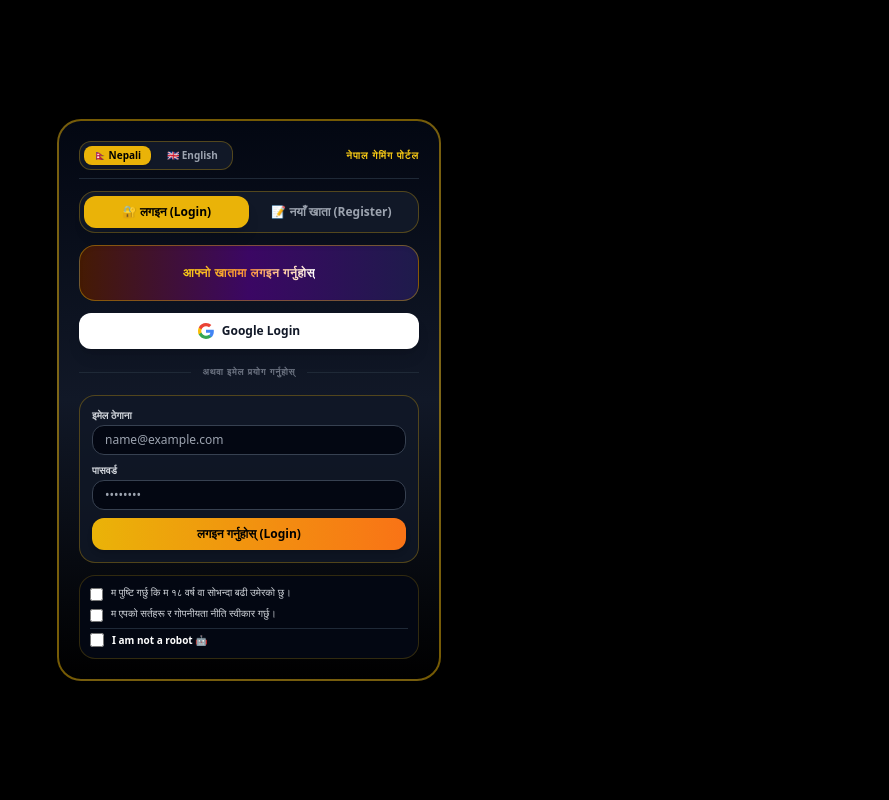
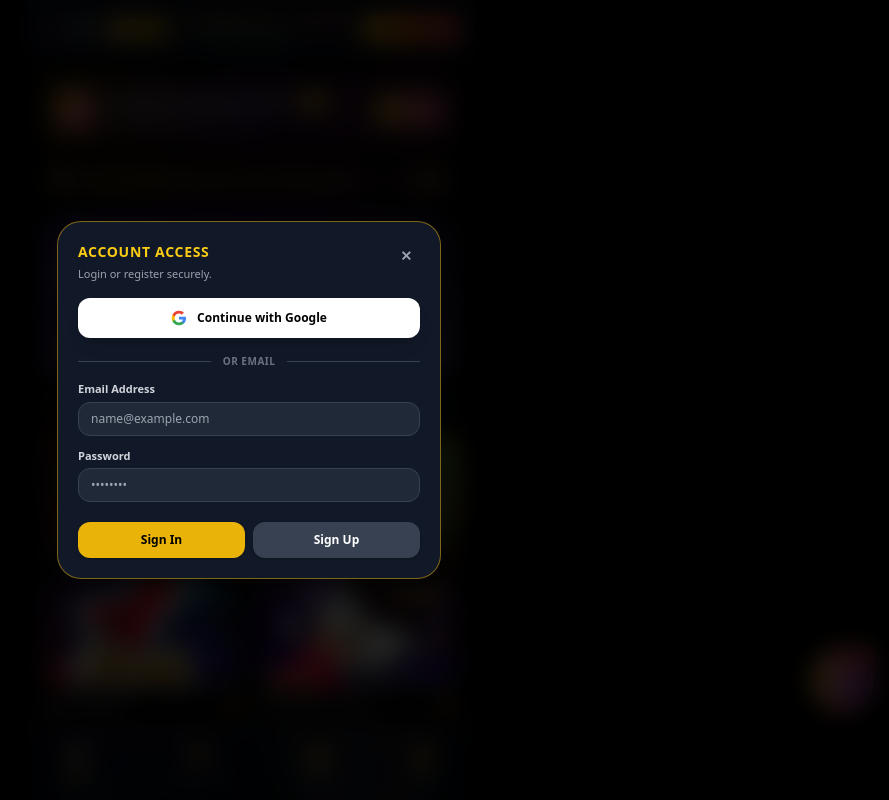
Before and after one commit to ramprakashyadav9820663427-png/arena-nepal-game, a Next.js app: page / in a window 1280 px wide. Shown: the top 800 px of the page, without its empty margins (391-1280 px from the left). Built offline with nearby package versions, Linux system fonts and the light colour scheme.

Commit message:
update code

```diff
--- a/app/components/AuthModal.tsx
+++ b/app/components/AuthModal.tsx
@@ -1,275 +1,337 @@
 'use client';
-import React, { useState } from 'react';
-import { supabase } from '@/lib/supabase';
 
-export default function AuthModal({ isOpen, onClose }: { isOpen: boolean; onClose: () => void }) {
-  const [lang, setLang] = useState<'NE' | 'EN'>('NE');
+import { useState } from 'react';
+import { supabase } from '../../lib/supabase';
 
-  // Tab state: 'login' ya 'signup' select karne ke liye
-  const [authMode, setAuthMode] = useState<'login' | 'signup'>('login');
+interface AuthModalProps {
+  isOpen: boolean;
+  onClose: () => void;
+}
 
-  // Inputs for Email Auth
+export default function AuthModal({ isOpen, onClose }: AuthModalProps) {
   const [email, setEmail] = useState('');
   const [password, setPassword] = useState('');
-  const [referralCode, setReferralCode] = useState(''); // Optional Referral Code (Sirf Signup ke liye helpful)
+  const [fullName, setFullName] = useState('');
+  const [nickname, setNickname] = useState('');
+  const [phone, setPhone] = useState('');
 
-  // Mandatory Legal Checkboxes
-  const [is18Plus, setIs18Plus] = useState(false);
-  const [isTermsAccepted, setIsTermsAccepted] = useState(false);
-  const [isNotRobot, setIsNotRobot] = useState(false);
+  const [isNewUserSetup, setIsNewUserSetup] = useState(false);
+  const [currentUser, setCurrentUser] = useState<any>(null);
+
+  const [loading, setLoading] = useState(false);
+  const [message, setMessage] = useState('');
+
+  // Generate or get unique device ID for single device restriction
+  const getDeviceId = () => {
+    let devId = localStorage.getItem('arena_device_id');
+    if (!devId) {
+      devId = 'dev_' + Math.random().toString(36).substring(2) + Date.now().toString(36);
+      localStorage.setItem('arena_device_id', devId);
+    }
+    return devId;
+  };
 
   if (!isOpen) return null;
 
-  const handleEmailAuth = async (e: React.FormEvent) => {
-    e.preventDefault();
-    if (!is18Plus || !isTermsAccepted || !isNotRobot) {
-      alert(lang === 'NE' ? '⚠️ कृपया तलका सबै बक्सहरूमा टिक लगाउनुहोस्।' : '⚠️ Please check all mandatory boxes below.');
+  // Check profile details and device security
+  const checkProfileDetails = async (userId: string, userEmail: string) => {
+    const deviceId = getDeviceId();
+
+    const { data: existingDeviceUsers } = await supabase
+      .from('profiles')
+      .select('id')
+      .eq('device_id', deviceId);
+
+    if (existingDeviceUsers && existingDeviceUsers.length > 0) {
+      const match = existingDeviceUsers.find((u: any) => u.id === userId);
+      if (!match) {
+        setMessage('⚠️ Security Alert: Multiple accounts from the same device are not allowed!');
+        await supabase.auth.signOut();
+        setLoading(false);
         return;
       }
-    if (!email || !password) {
-      alert(lang === 'NE' ? '⚠️ कृपया इमेल र पासवर्ड भर्नुहोस्।' : '⚠️ Please enter email and password.');
-      return;
     }
 
-    try {
-      if (authMode === 'login') {
-        // Sirf Login (Sign In)
-        const { error } = await supabase.auth.signInWithPassword({
-          email,
-          password,
-        });
+    const { data: profile } = await supabase
+      .from('profiles')
+      .select('*')
+      .eq('id', userId)
+      .single();
 
-        if (error) {
-          alert(lang === 'NE' ? '❌ गलत इमेल वा पासवर्ड!' : '❌ Invalid login credentials or user not found!');
-          return;
-        }
-
-        alert(lang === 'NE' ? '🎉 लगइन सफल भयो!' : '🎉 Login Successful!');
+    if (!profile || !profile.nickname || !profile.phone) {
+      setCurrentUser({ id: userId, email: userEmail });
+      setIsNewUserSetup(true);
+      setLoading(false);
     } else {
-        // Sirf Register (Sign Up)
-        const { error } = await supabase.auth.signUp({
-          email,
-          password,
-          options: {
-            data: {
-              referred_by: referralCode.trim() || null,
-            }
-          }
-        });
-
-        if (error) {
-          alert('Sign Up Error: ' + error.message);
-          return;
-        }
-
-        if (referralCode.trim()) {
-          localStorage.setItem('arena_referred_by', referralCode.trim());
-        }
-
-        alert(lang === 'NE' ? '🎉 खाता सफलतापूर्वक बन्यो!' : '🎉 Account Created Successfully!');
-      }
-
-      localStorage.setItem('arena_user_token', 'email_logged_in');
-      onClose();
-      window.location.reload();
-    } catch (err: any) {
-      alert('Error: ' + err.message);
+      setMessage('Login successful!');
+      setTimeout(() => window.location.reload(), 1000);
     }
   };
 
-  const handleGoogleAuth = async () => {
-    if (!is18Plus || !isTermsAccepted || !isNotRobot) {
-      alert(lang === 'NE' ? '⚠️ कृपया तलका सबै बक्सहरूमा टिक लगाउनुहोस्।' : '⚠️ Please check all mandatory boxes below.');
+  // Complete Profile Setup
+  const handleSaveProfile = async (e: React.FormEvent) => {
+    e.preventDefault();
+    if (!nickname || !phone) {
+      setMessage('Please enter both Nickname and Mobile Number.');
       return;
     }
+    setLoading(true);
+    setMessage('');
 
-    if (referralCode.trim()) {
-      localStorage.setItem('arena_referred_by', referralCode.trim());
+    const deviceId = getDeviceId();
+    const uniqueUid = 'AN-' + Math.floor(10000 + Math.random() * 90000);
+
+    const { error } = await supabase
+      .from('profiles')
+      .update({
+        full_name: fullName,
+        nickname: nickname,
+        phone: phone,
+        uid: uniqueUid,
+        device_id: deviceId
+      })
+      .eq('id', currentUser.id);
+
+    if (error) {
+      setMessage('Error saving profile: ' + error.message);
+      setLoading(false);
+    } else {
+      setMessage('Profile setup complete! Welcome to Arena Nepal.');
+      setTimeout(() => window.location.reload(), 1000);
     }
+  };
 
-    const { error } = await supabase.auth.signInWithOAuth({
+  // Email/Password Sign Up
+  const handleSignUp = async (e: React.MouseEvent<HTMLButtonElement>) => {
+    e.preventDefault();
+    if (!email || !password) {
+      setMessage('Please enter email and password.');
+      return;
+    }
+    setLoading(true);
+    setMessage('');
+
+    try {
+      const { data, error } = await supabase.auth.signUp({ email, password });
+      if (error) throw error;
+
+      if (data.user) {
+        await checkProfileDetails(data.user.id, email);
+      }
+    } catch (err: any) {
+      setMessage(err.message || 'Signup failed.');
+      setLoading(false);
+    }
+  };
+
+  // Email/Password Sign In
+  const handleSignIn = async (e: React.MouseEvent<HTMLButtonElement>) => {
+    e.preventDefault();
+    if (!email || !password) {
+      setMessage('Please enter email and password.');
+      return;
+    }
+    setLoading(true);
+    setMessage('');
+
+    try {
+      const { data, error } = await supabase.auth.signInWithPassword({ email, password });
+      if (error) throw error;
+
+      if (data.user) {
+        await checkProfileDetails(data.user.id, data.user.email!);
+      }
+    } catch (err: any) {
+      setMessage(err.message || 'Login failed.');
+      setLoading(false);
+    }
+  };
+
+  // Google Sign In using Popup Mode (Prevents Preview/StackBlitz Crash)
+  const handleGoogleSignIn = async () => {
+    setLoading(true);
+    setMessage('');
+    try {
+      const { data, error } = await supabase.auth.signInWithOAuth({
         provider: 'google',
         options: {
-        redirectTo: window.location.origin
-      }
+          skipBrowserRedirect: true, // Yeh preview crash hone se bachayega
+        },
       });
 
-    if (error) {
-      alert('Google Login Error: ' + error.message);
+      if (error) throw error;
+
+      if (data?.url) {
+        // Open Google OAuth in a popup window
+        const width = 500;
+        const height = 600;
+        const left = window.screen.width / 2 - width / 2;
+        const top = window.screen.height / 2 - height / 2;
+
+        const popup = window.open(
+          data.url,
+          'Google Sign In',
+          `toolbar=no, location=no, directories=no, status=no, menubar=no, scrollbars=yes, resizable=no, copyhistory=no, width=${width}, height=${height}, top=${top}, left=${left}`
+        );
+
+        // Listen for successful login from popup
+        const checkPopup = setInterval(async () => {
+          if (!popup || popup.closed) {
+            clearInterval(checkPopup);
+            setLoading(false);
+            // Check session after popup closes
+            const { data: sessionData } = await supabase.auth.getSession();
+            if (sessionData?.session?.user) {
+              await checkProfileDetails(sessionData.session.user.id, sessionData.session.user.email!);
+            }
+          }
+        }, 1000);
+      }
+    } catch (err: any) {
+      setMessage(err.message || 'Google sign-in failed.');
+      setLoading(false);
     }
   };
 
   return (
-    <div className="fixed inset-0 z-50 flex items-center justify-center bg-black/90 backdrop-blur-md p-4 overflow-y-auto">
-      <div className="relative w-full max-w-sm bg-gradient-to-b from-gray-950 via-gray-900 to-black border-2 border-yellow-500/50 rounded-3xl p-5 shadow-2xl text-white my-auto">
+    <div className="w-full relative">
+      <button
+        onClick={onClose}
+        className="absolute top-0 right-0 text-gray-400 hover:text-white text-sm font-bold px-2 py-1 cursor-pointer"
+      >
+        ✕
+      </button>
 
-        {/* Top Header: Language Switcher */}
-        <div className="flex items-center justify-between mb-3 pb-2 border-b border-gray-800">
-          <div className="flex items-center gap-1.5 bg-gray-900 border border-yellow-500/30 p-1 rounded-xl">
-            <button
-              onClick={() => setLang('NE')}
-              className={`px-2.5 py-0.5 rounded-lg text-[10px] font-black transition ${lang === 'NE' ? 'bg-yellow-500 text-black shadow' : 'text-gray-400'}`}
-            >
-              🇳🇵 Nepali
-            </button>
-            <button
-              onClick={() => setLang('EN')}
-              className={`px-2.5 py-0.5 rounded-lg text-[10px] font-black transition ${lang === 'EN' ? 'bg-yellow-500 text-black shadow' : 'text-gray-400'}`}
-            >
-              🇬🇧 English
-            </button>
+      <div className="mb-4">
+        <h3 className="text-sm font-black text-yellow-400 uppercase tracking-wider mb-1">
+          {isNewUserSetup ? 'Complete Your Profile' : 'Account Access'}
+        </h3>
+        <p className="text-[11px] text-gray-400">
+          {isNewUserSetup ? 'Provide your gaming details to proceed.' : 'Login or register securely.'}
+        </p>
       </div>
 
-          <span className="text-[10px] font-bold text-yellow-400 uppercase tracking-widest">
-            {lang === 'NE' ? 'नेपाल गेमिंग पोर्टल' : 'Arena Nepal'}
-          </span>
+      {message && (
+        <div className="mb-4 p-3 bg-gray-800/90 border border-yellow-500/50 rounded-xl text-xs text-center text-yellow-200">
+          {message}
         </div>
+      )}
 
-        {/* 👇 LOGIN vs SIGN UP SEPARATE BUTTONS (TABS) */}
-        <div className="flex bg-gray-900 p-1 rounded-2xl border border-yellow-500/30 mb-3">
-          <button
-            onClick={() => setAuthMode('login')}
-            className={`flex-1 py-2 text-xs font-black rounded-xl transition cursor-pointer ${
-              authMode === 'login'
-                ? 'bg-yellow-500 text-black shadow-lg'
-                : 'text-gray-400 hover:text-white'
-            }`}
-          >
-            {lang === 'NE' ? '🔐 लगइन (Login)' : '🔐 Login'}
-          </button>
-          <button
-            onClick={() => setAuthMode('signup')}
-            className={`flex-1 py-2 text-xs font-black rounded-xl transition cursor-pointer ${
-              authMode === 'signup'
-                ? 'bg-gradient-to-r from-yellow-400 to-orange-500 text-black shadow-lg'
-                : 'text-gray-400 hover:text-white'
-            }`}
-          >
-            {lang === 'NE' ? '📝 नयाँ खाता (Register)' : '📝 Register'}
-          </button>
-        </div>
-
-        {/* Attractive App Banner */}
-        <div className="relative w-full h-14 mb-3 rounded-2xl overflow-hidden border border-yellow-500/40 bg-gradient-to-r from-amber-950 via-purple-950 to-indigo-950 flex flex-col items-center justify-center p-2 text-center shadow-inner">
-          <h2 className="text-xs font-black text-transparent bg-clip-text bg-gradient-to-r from-yellow-400 via-orange-400 to-white uppercase tracking-wider">
-            {authMode === 'login' ? (lang === 'NE' ? 'आफ्नो खातामा लगइन गर्नुहोस्' : 'Sign in to your account') : (lang === 'NE' ? 'नयाँ खाता सिर्जना गर्नुहोस्' : 'Create a new account')}
-          </h2>
-        </div>
-
-        {/* Google One-Click Auth */}
-        <button
-          onClick={handleGoogleAuth}
-          className="w-full mb-3 flex items-center justify-center gap-2 py-2.5 bg-white text-gray-900 font-bold text-xs rounded-xl hover:bg-gray-100 transition shadow-lg cursor-pointer"
-        >
-          <svg className="w-4 h-4" viewBox="0 0 24 24">
-            <path fill="#4285F4" d="M23.745 12.27c0-.7-.06-1.4-.19-2.07H12v4.51h6.6c-.29 1.52-1.14 2.82-2.4 3.68v3.05h3.88c2.27-2.09 3.66-5.17 3.66-9.17z"/>
-            <path fill="#34A853" d="M12 24c3.24 0 5.95-1.08 7.93-2.91l-3.88-3.05c-1.08.72-2.45 1.16-4.05 1.16-3.13 0-5.78-2.11-6.73-4.96H1.19v3.15C3.17 21.32 7.22 24 12 24z"/>
-            <path fill="#FBBC05" d="M5.27 14.24c-.25-.72-.38-1.49-.38-2.24s.13-1.52.38-2.24V6.61H1.19C.43 8.13 0 9.86 0 12s.43 3.87 1.19 5.39l4.08-3.15z"/>
-            <path fill="#EA4335" d="M12 4.75c1.77 0 3.35.61 4.6 1.8l3.42-3.42C17.95 1.19 15.24 0 12 0 7.22 0 3.17 2.68 1.19 6.61l4.08 3.15c.95-2.85 3.6-4.96 6.73-4.96z"/>
-          </svg>
-          {authMode === 'login' ? 'Google Login' : 'Google Sign Up'}
-        </button>
-
-        <div className="relative flex py-1 items-center mb-3">
-          <div className="flex-grow border-t border-gray-800"></div>
-          <span className="flex-shrink mx-3 text-[9px] text-gray-500 uppercase tracking-widest font-bold">
-            {lang === 'NE' ? 'अथवा इमेल प्रयोग गर्नुहोस्' : 'Or Use Email'}
-          </span>
-          <div className="flex-grow border-t border-gray-800"></div>
-        </div>
-
-        {/* Email Form */}
-        <div className="bg-gray-900/80 border border-yellow-500/30 rounded-2xl p-3 mb-3">
-          <form onSubmit={handleEmailAuth} className="space-y-2">
+      {isNewUserSetup ? (
+        <form onSubmit={handleSaveProfile} className="space-y-3">
           <div>
-              <label className="block text-[10px] font-bold text-gray-300 mb-0.5">
-                {lang === 'NE' ? 'इमेल ठेगाना' : 'Email Address'}
-              </label>
+            <label className="block text-[11px] font-semibold text-gray-300 mb-1 text-left">Full Name</label>
             <input
-                type="email"
-                placeholder="name@example.com"
-                value={email}
-                onChange={(e) => setEmail(e.target.value)}
-                className="w-full bg-gray-950 border border-gray-700 rounded-xl px-3 py-1.5 text-xs text-white focus:outline-none focus:border-yellow-500"
-              />
-            </div>
-            <div>
-              <label className="block text-[10px] font-bold text-gray-300 mb-0.5">
-                {lang === 'NE' ? 'पासवर्ड' : 'Password'}
-              </label>
-              <input
-                type="password"
-                placeholder="••••••••"
-                value={password}
-                onChange={(e) => setPassword(e.target.value)}
-                className="w-full bg-gray-950 border border-gray-700 rounded-xl px-3 py-1.5 text-xs text-white focus:outline-none focus:border-yellow-500"
+              type="text"
+              value={fullName}
+              onChange={(e) => setFullName(e.target.value)}
+              required
+              className="w-full px-3 py-2 bg-gray-800 border border-gray-700 rounded-xl text-xs text-white focus:outline-none focus:border-yellow-400"
+              placeholder="Your Real Name"
             />
           </div>
 
-            {/* Referral Code - Sirf tabhi dikhega jab user 'Register' mode me hoga (Optional) */}
-            {authMode === 'signup' && (
           <div>
-                <label className="block text-[10px] font-bold text-yellow-400 mb-0.5 flex items-center justify-between">
-                  <span>{lang === 'NE' ? 'रेफरल कोड (वैकल्पिक)' : 'Referral Code (Optional)'}</span>
-                  <span className="text-[8px] text-gray-400">🎁 Bonus</span>
-                </label>
+            <label className="block text-[11px] font-semibold text-gray-300 mb-1 text-left">Gaming Nickname *</label>
             <input
               type="text"
-                  placeholder="e.g. ARENA99X"
-                  value={referralCode}
-                  onChange={(e) => setReferralCode(e.target.value)}
-                  className="w-full bg-gray-950 border border-yellow-500/40 rounded-xl px-3 py-1.5 text-xs text-yellow-300 placeholder-gray-600 focus:outline-none focus:border-yellow-400 uppercase tracking-widest font-bold"
+              value={nickname}
+              onChange={(e) => setNickname(e.target.value)}
+              required
+              className="w-full px-3 py-2 bg-gray-800 border border-gray-700 rounded-xl text-xs text-white focus:outline-none focus:border-yellow-400"
+              placeholder="e.g. NeonKing99"
             />
           </div>
-            )}
+
+          <div>
+            <label className="block text-[11px] font-semibold text-gray-300 mb-1 text-left">Mobile Number *</label>
+            <input
+              type="tel"
+              value={phone}
+              onChange={(e) => setPhone(e.target.value)}
+              required
+              className="w-full px-3 py-2 bg-gray-800 border border-gray-700 rounded-xl text-xs text-white focus:outline-none focus:border-yellow-400"
+              placeholder="+977 98XXXXXXXX"
+            />
+          </div>
 
           <button
             type="submit"
-              className="w-full py-2 bg-gradient-to-r from-yellow-500 to-orange-500 text-black font-black text-xs rounded-xl hover:scale-[1.01] transition cursor-pointer shadow-md mt-1"
+            disabled={loading}
+            className="w-full py-3 mt-2 bg-gradient-to-r from-yellow-400 to-orange-500 text-black font-black text-xs rounded-xl hover:scale-[1.02] transition cursor-pointer shadow-lg"
           >
-              {authMode === 'login' ? (lang === 'NE' ? 'लगइन गर्नुहोस् (Login)' : 'Sign In') : (lang === 'NE' ? 'खाता बनाउनुहोस् (Register)' : 'Create Account')}
+            {loading ? 'Saving...' : 'Confirm & Enter Game 🚀'}
           </button>
         </form>
+      ) : (
+        <>
+          <button
+            type="button"
+            onClick={handleGoogleSignIn}
+            disabled={loading}
+            className="w-full mb-4 py-3 px-4 bg-white text-black font-extrabold text-xs rounded-xl hover:bg-gray-100 transition flex items-center justify-center gap-2.5 shadow-lg cursor-pointer disabled:opacity-50"
+          >
+            <svg className="w-4 h-4" viewBox="0 0 24 24">
+              <path fill="#4285F4" d="M22.56 12.25c0-.78-.07-1.53-.2-2.25H12v4.26h5.92c-.26 1.37-1.04 2.53-2.21 3.31v2.77h3.57c2.08-1.92 3.28-4.74 3.28-8.09z"/>
+              <path fill="#34A853" d="M12 23c2.97 0 5.46-.98 7.28-2.66l-3.57-2.77c-.98.66-2.23 1.06-3.71 1.06-2.86 0-5.29-1.93-6.16-4.53H2.18v2.84C3.99 20.53 7.7 23 12 23z"/>
+              <path fill="#FBBC05" d="M5.84 14.09c-.22-.66-.35-1.36-.35-2.09s.13-1.43.35-2.09V7.06H2.18C1.43 8.55 1 10.22 1 12s.43 3.45 1.18 4.94l2.85-2.22.81-.63z"/>
+              <path fill="#EA4335" d="M12 5.38c1.62 0 3.06.56 4.21 1.64l3.15-3.15C17.45 2.09 14.97 1 12 1 7.7 1 3.99 3.47 2.18 7.06l3.66 2.84c.87-2.6 3.3-4.52 6.16-4.52z"/>
+            </svg>
+            <span>{loading ? 'Connecting...' : 'Continue with Google'}</span>
+          </button>
+
+          <div className="flex items-center my-3">
+            <div className="flex-grow border-t border-gray-700"></div>
+            <span className="px-3 text-gray-500 text-[10px] font-bold uppercase tracking-wider">OR EMAIL</span>
+            <div className="flex-grow border-t border-gray-700"></div>
           </div>
 
-        {/* Mandatory Legal & Security Checkboxes */}
-        <div className="space-y-1.5 bg-gray-950 p-2.5 rounded-2xl border border-yellow-500/20 text-[10px]">
-          <label className="flex items-start gap-2 cursor-pointer">
+          <div className="space-y-3">
+            <div>
+              <label className="block text-[11px] font-semibold text-gray-300 mb-1 text-left">Email Address</label>
               <input
-              type="checkbox"
-              checked={is18Plus}
-              onChange={(e) => setIs18Plus(e.target.checked)}
-              className="mt-0.5 accent-yellow-500 rounded cursor-pointer"
+                type="email"
+                value={email}
+                onChange={(e) => setEmail(e.target.value)}
+                required
+                className="w-full px-3 py-2 bg-gray-800 border border-gray-700 rounded-xl text-xs text-white focus:outline-none focus:border-yellow-400"
+                placeholder="name@example.com"
               />
-            <span className="text-gray-300 leading-tight">
-              {lang === 'NE' ? 'म पुष्टि गर्छु कि म १८ वर्ष वा सोभन्दा बढी उमेरको छु।' : 'I confirm I am 18 years of age or older.'}
-            </span>
-          </label>
-
-          <label className="flex items-start gap-2 cursor-pointer">
-            <input
-              type="checkbox"
-              checked={isTermsAccepted}
-              onChange={(e) => setIsTermsAccepted(e.target.checked)}
-              className="mt-0.5 accent-yellow-500 rounded cursor-pointer"
-            />
-            <span className="text-gray-300 leading-tight">
-              {lang === 'NE' ? 'म एपको सर्तहरू र गोपनीयता नीति स्वीकार गर्छु।' : 'I agree to the Terms & Conditions & Privacy Policy.'}
-            </span>
-          </label>
-
-          <label className="flex items-center gap-2 cursor-pointer pt-1 border-t border-gray-800">
-            <input
-              type="checkbox"
-              checked={isNotRobot}
-              onChange={(e) => setIsNotRobot(e.target.checked)}
-              className="accent-yellow-500 rounded cursor-pointer w-3.5 h-3.5"
-            />
-            <span className="text-white font-bold">I am not a robot 🤖</span>
-          </label>
             </div>
 
+            <div>
+              <label className="block text-[11px] font-semibold text-gray-300 mb-1 text-left">Password</label>
+              <input
+                type="password"
+                value={password}
+                onChange={(e) => setPassword(e.target.value)}
+                required
+                className="w-full px-3 py-2 bg-gray-800 border border-gray-700 rounded-xl text-xs text-white focus:outline-none focus:border-yellow-400"
+                placeholder="••••••••"
+              />
             </div>
+
+            <div className="flex gap-2 pt-2">
+              <button
+                type="button"
+                onClick={handleSignIn}
+                disabled={loading}
+                className="flex-1 py-2.5 bg-yellow-500 text-black font-black text-xs rounded-xl hover:bg-yellow-400 transition cursor-pointer disabled:opacity-50 shadow"
+              >
+                {loading ? 'Processing...' : 'Sign In'}
+              </button>
+              <button
+                type="button"
+                onClick={handleSignUp}
+                disabled={loading}
+                className="flex-1 py-2.5 bg-gray-700 text-white font-black text-xs rounded-xl hover:bg-gray-600 transition cursor-pointer disabled:opacity-50 shadow"
+              >
+                {loading ? 'Processing...' : 'Sign Up'}
+              </button>
+            </div>
+          </div>
+        </>
+      )}
     </div>
   );
 }
--- a/app/context/LanguageContext.tsx
+++ b/app/context/LanguageContext.tsx
@@ -1,7 +1,7 @@
 'use client';
 
 import React, { createContext, useContext, useState, useEffect } from 'react';
-import { translations } from '@/lib/translations';
+import { translations } from '../../lib/translations';
 
 type Language = 'en' | 'ne';
 
```
Also changed, not shown: app/components/navbar/Navbar.tsx (+63 -7 lines), lib/translations.ts (renamed from lib/Translations.ts). Lines whose indentation alone changed are shown as unchanged.
